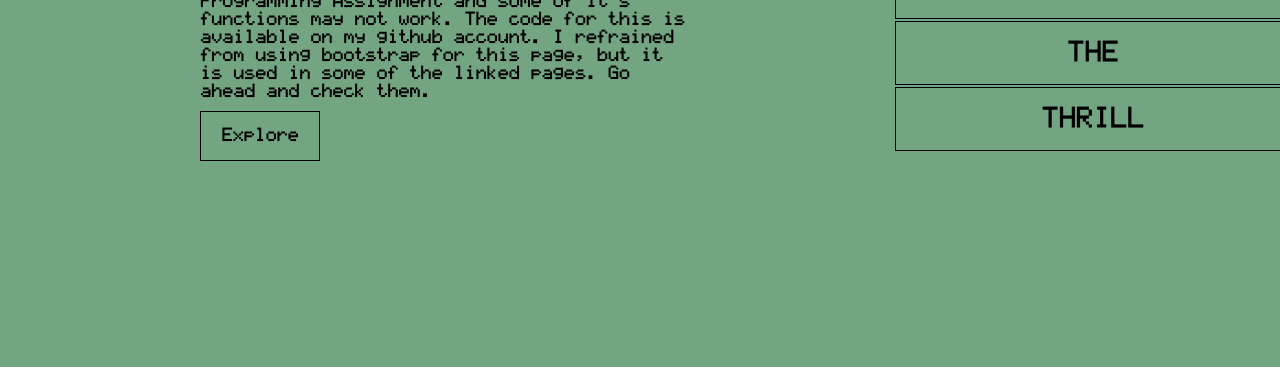
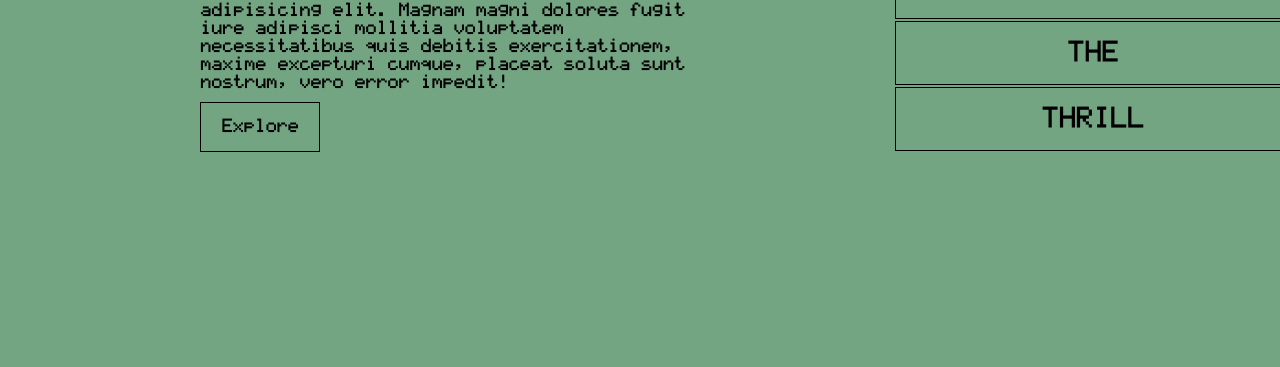
Before and after one commit to muzaffarmhd/retro-portfolio, a plain HTML site: page index.html in a window 1280 px wide. Shown: the part 322-689 px from the top of the page. Drawn offline with Linux system fonts and the light colour scheme.

Commit message:
removed contextual text

```diff
--- a/index.html
+++ b/index.html
@@ -5,6 +5,7 @@
     <meta name="viewport" content="width=device-width, initial-scale=1.0">
     <link rel="stylesheet" href="style.css">
     <title>Meow!</title>
+
 </head>
 <body style="background-color: #73a582; margin: 0px; font-family: LCD;">
     <div class="outer-container">
@@ -30,7 +31,7 @@
                         <h1>Muzaffar<span id="underscore">_</span></h1>
                         <h1>Muzaffar<span id="underscore">_</span></h1>
                         <div style="margin-top: 50px;">
-                            <p>This is a temporary portfolio made for Web-Programming Assignment and some of it's functions may not work. The code for this is available on my github account. I refrained from using bootstrap for this page, but it is used in some of the linked pages. Go ahead and check them.</p>
+                            <p>Lorem ipsum dolor, sit amet consectetur adipisicing elit. Magnam magni dolores fugit iure adipisci mollitia voluptatem necessitatibus quis debitis exercitationem, maxime excepturi cumque, placeat soluta sunt nostrum, vero error impedit!</p>
                         </div>
                         <a href="#Projects"><button id="getstarted" style=" border: 1px solid black; margin-top: 10px; cursor: pointer; height: 50px; width: 120px;">Explore</button></a>
                     </div>
```
